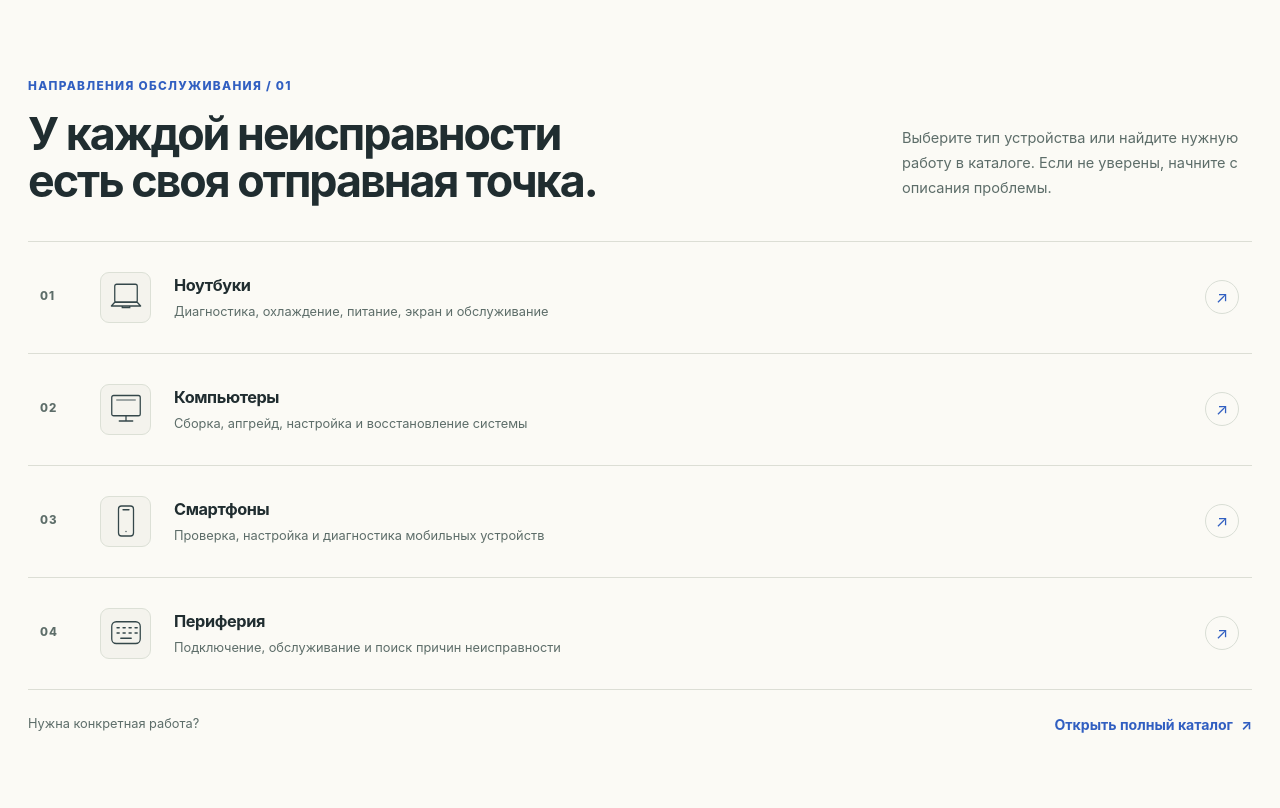
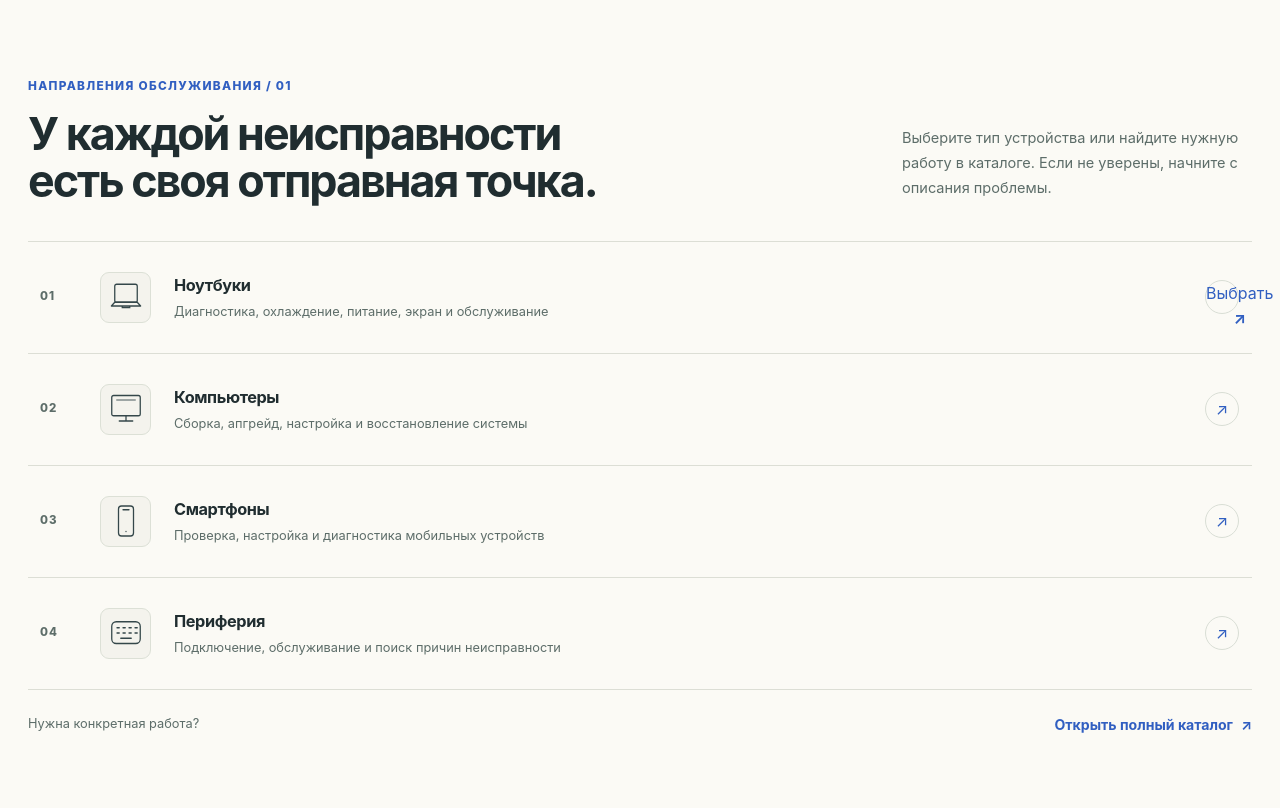
Before and after one commit to MaxSC2/FixPoint, a PHP site: page / in a window 1280 px wide. Shown: the part 771-1579 px from the top of the page. Run offline with PHP 8.4, Linux system fonts and the light colour scheme; data that the repository does not hold is empty.

Commit message:
fix(ui): make service category row action explicit

```diff
--- a/app/Views/pages/public/home.php
+++ b/app/Views/pages/public/home.php
@@ -66,7 +66,7 @@ $featuredServices = isset($featuredServices) && is_array($featuredServices) ? $f
                     <svg viewBox="0 0 48 48" fill="none"><rect x="9" y="7" width="30" height="24" rx="2.5" stroke="currentColor" stroke-width="1.7"/><path d="M4.5 36h39L39 31H9l-4.5 5Z" stroke="currentColor" stroke-width="1.7" stroke-linejoin="round"/><path d="M19 36v2h10v-2" stroke="currentColor" stroke-width="1.7"/></svg>
                 </span>
                 <span class="atelier-service-row__copy"><strong>Ноутбуки</strong><small>Диагностика, охлаждение, питание, экран и обслуживание</small></span>
-                <span class="atelier-service-row__arrow" aria-hidden="true">↗</span>
+                <span class="atelier-service-row__arrow" aria-hidden="true">Выбрать <b>↗</b></span>
             </a>
             <a class="atelier-service-row" href="/services?q=компьютер">
                 <span class="atelier-service-row__number">02</span>
```
